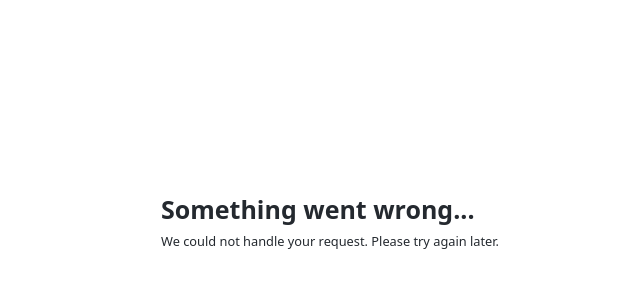
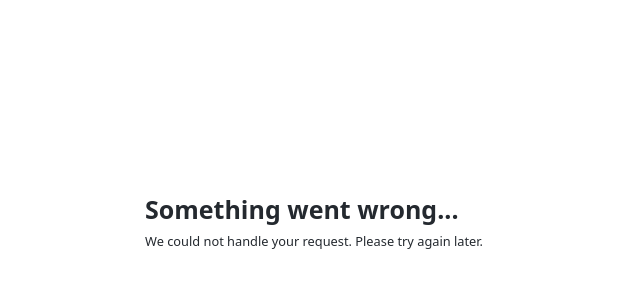
Before and after one commit to realsuayip/asu, a Django app: template asu/templates/500.html in a window 1280 px wide. Shown: the part 178-478 px from the top of the page, without its empty margins (310-950 px from the left). Run offline with Django 4.2, Linux system fonts and the light colour scheme; the template is opened without the code that fills it, so the values that code supplies are empty.

Commit message:
Fix main container width

```diff
--- a/asu/static/css/index.css
+++ b/asu/static/css/index.css
@@ -191,7 +191,7 @@ main {
     flex-direction: column;
     gap: 2rem;
     border-radius: .4rem;
-    max-width: min(400px, 100vw);
+    width: min(400px, 100vw);
     height: auto;
     padding: 3rem 1.5rem;
 }
```
